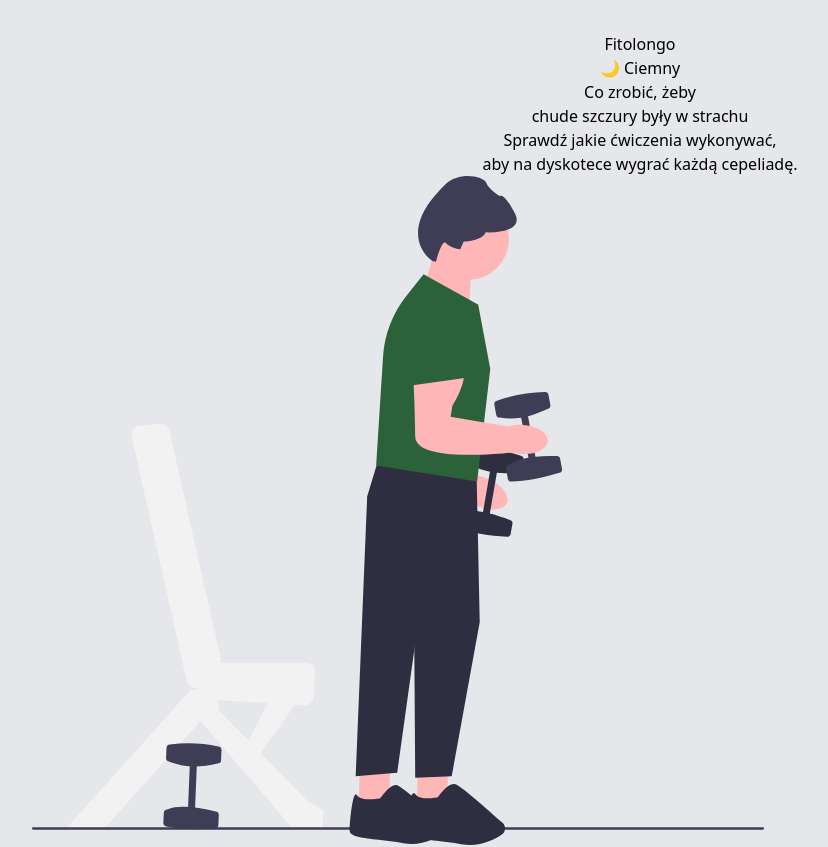
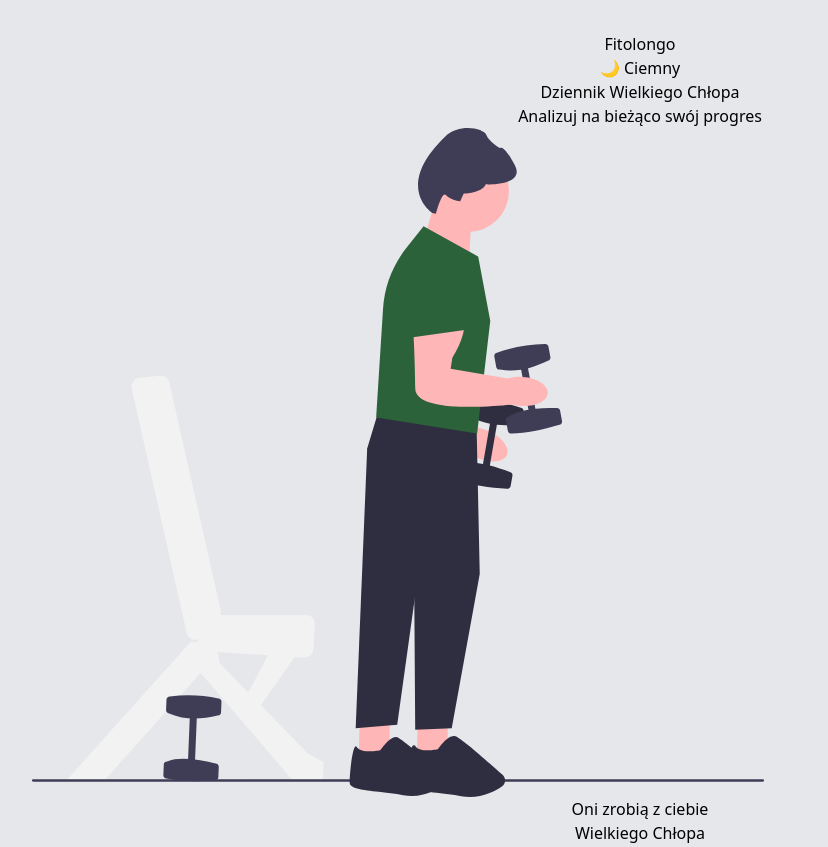
Before and after one commit to hubssch/Fitolongo-React, a React app: page / in a window 1280 px wide. Shown: the top 847 px of the page, without its empty margins (0-828 px from the left). Built offline with nearby package versions, Linux system fonts and the light colour scheme; the HTML template or start-up script is replaced by a standard one.

Commit message:
showTrainersList, showExerciseJournal, goHome, onBack

```diff
--- a/src/App.jsx
+++ b/src/App.jsx
@@ -1,21 +1,34 @@
 // src/App.js
+import React, { useState } from 'react';
 import './App.css';
 import Header from './Components/Header';
-import CalendarBox from './Components/CalendarBox';
 import ExerciseBox from './Components/ExerciseBox';
 import TrainersBox from './Components/TrainersBox';
 import DarkModeToggle from './Components/DarkModeToggle';
+import ExerciseJournal from './Components/ExerciseJournal';
+import TrainersList from './Components/TrainerList';
 
 function App() {
+  const [activeView, setActiveView] = useState('home');
+
+  const showExerciseJournal = () => setActiveView('exercise');
+  const showTrainersList = () => setActiveView('trainers');
+  const goHome = () => setActiveView('home');
+
   return (
     <div className="min-h-screen bg-white dark:bg-gray-900 transition-all duration-300">
       <Header />
       <DarkModeToggle />
-      <div className="container mx-auto p-4">
-        {/* <CalendarBox /> */}
-        <ExerciseBox />
-        <TrainersBox />
-      </div>
+
+      {activeView === 'home' && (
+        <div className="container mx-auto p-4">
+          <ExerciseBox onClick={showExerciseJournal} />
+          <TrainersBox onClick={showTrainersList} />
+        </div>
+      )}
+
+      {activeView === 'exercise' && <ExerciseJournal onBack={goHome} />}
+      {activeView === 'trainers' && <TrainersList />}
     </div>
   );
 }
--- a/src/Components/ExerciseBox.jsx
+++ b/src/Components/ExerciseBox.jsx
@@ -1,15 +1,17 @@
+import React from 'react';
 import exerciseImage from '../images/undraw_healthy_habit_kwe6.svg';
 
-export default function ExerciseBox() {
+export default function ExerciseBox({ onClick }) {
     return (
-        <div className="bg-white p-6 rounded-lg shadow-md flex flex-col items-center text-center hover:scale-105 transition-transform duration-300 ease-in-out mt-6 dark:bg-gray-900 dark:text-white">
+        <div
+            onClick={onClick} // Dodanie onClick jako obsługi kliknięcia
+            className="bg-white p-6 rounded-lg shadow-md flex flex-col items-center text-center hover:scale-105 transition-transform duration-300 ease-in-out mt-6 dark:bg-gray-900 dark:text-white"
+        >
             <h1 className="text-2xl font-semibold mb-2 text-green-800 dark:text-green-400">
-                Co zrobić, żeby <br /> chude szczury były w strachu
+                Dziennik Wielkiego Chłopa
             </h1>
             <p className="text-gray-700 mb-4 dark:text-gray-300">
-                Sprawdź jakie ćwiczenia wykonywać,
-                <br />
-                aby na dyskotece wygrać każdą cepeliadę.
+                Analizuj na bieżąco swój progres
             </p>
             <img src={exerciseImage} alt="Big boy training" className="w-32 h-32 object-cover" />
         </div>
--- /dev/null
+++ b/src/Components/ExerciseJournal.jsx
@@ -0,0 +1,17 @@
+// src/Components/ExerciseJournal.js
+
+export default function ExerciseJournal({ onBack }) {
+    return (
+        <div className="p-6">
+            <button
+                onClick={onBack}
+                className="bg-green-600 text-white px-4 py-2 rounded hover:bg-green-700 transition-colors"
+            >
+                Powrót do strony głównej
+            </button>
+            {/* Zawartość Dziennik Ćwiczeń */}
+            <h1 className="text-3xl font-semibold mt-4">Dziennik Ćwiczeń</h1>
+            {/* Dodaj tutaj resztę zawartości dziennika ćwiczeń */}
+        </div>
+    );
+}
--- /dev/null
+++ b/src/Components/TrainerList.jsx
@@ -0,0 +1,14 @@
+// src/Components/TrainersList.jsx
+export default function TrainersList() {
+    return (
+        <div className="bg-white p-6 rounded-lg shadow-md text-center dark:bg-gray-900 dark:text-white">
+            <h2 className="text-2xl font-semibold mb-4 text-green-800 dark:text-green-400">
+                Lista Trenerów
+            </h2>
+            <p className="text-gray-700 dark:text-gray-300">
+                Znajdź trenera, który pomoże Ci osiągnąć cele!
+            </p>
+            {/* Możesz dodać listę trenerów, np. z ich zdjęciami i opisami */}
+        </div>
+    );
+}
--- a/src/Components/TrainersBox.jsx
+++ b/src/Components/TrainersBox.jsx
@@ -1,8 +1,12 @@
+import React from 'react';
 import trainerImage from '../images/undraw_personal_trainer_re_cnua.svg';
 
-export default function TrainersBox() {
+export default function TrainersBox({ onClick }) {
     return (
-        <div className="bg-white p-6 rounded-lg shadow-md flex flex-col items-center text-center hover:scale-105 transition-transform duration-300 ease-in-out mt-6 dark:bg-gray-900 dark:text-white">
+        <div
+            onClick={onClick} // Dodanie onClick jako obsługi kliknięcia
+            className="bg-white p-6 rounded-lg shadow-md flex flex-col items-center text-center hover:scale-105 transition-transform duration-300 ease-in-out mt-6 dark:bg-gray-900 dark:text-white"
+        >
             <h1 className="text-2xl font-semibold mb-2 text-green-800 dark:text-green-400">
                 Oni zrobią z ciebie <br />
                 Wielkiego Chłopa
```
